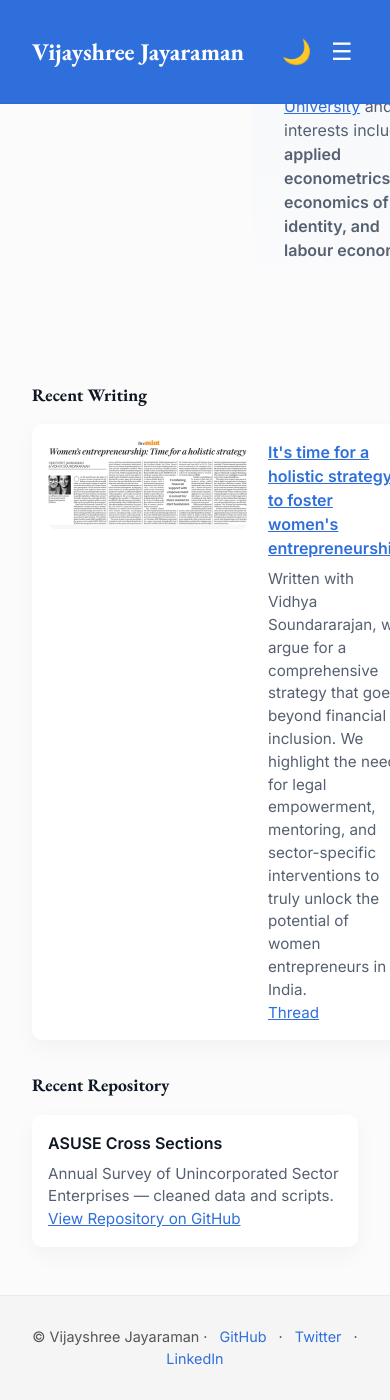
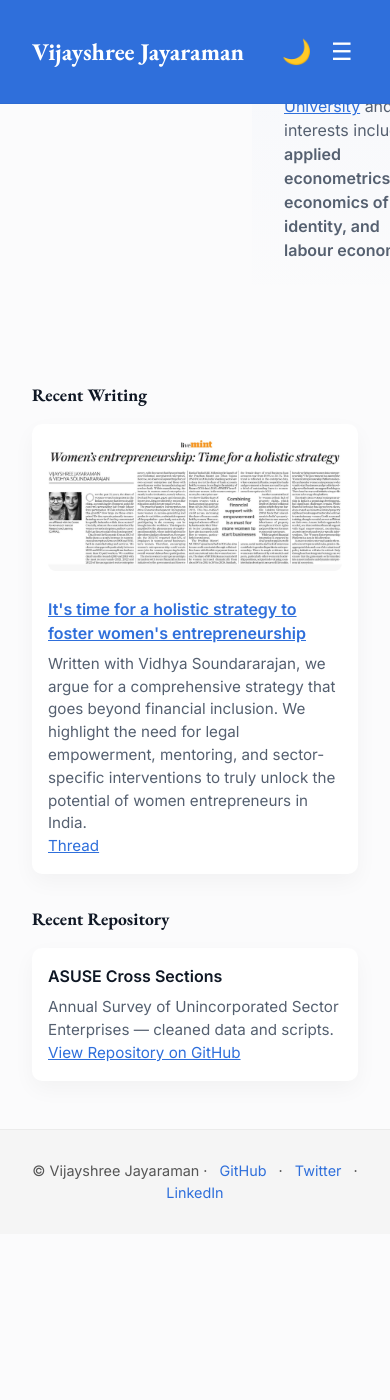
Before and after one commit to vijayshree-jayaraman/vijayshree-jayaraman.github.io, a Jekyll site: the page built from index.md, in a window 390 px wide and 1400 px high, scrolled down 607 px. Built offline with Jekyll 4.4.1, drawn with Linux system fonts in a browser that asks for light colours; after the commit the page ends 1841 px from its top, so only the background shows below that.

Commit message:
Update default.html

```diff
--- a/_layouts/default.html
+++ b/_layouts/default.html
@@ -121,6 +121,23 @@
       margin: 0 0.5rem;
     }
 
+    /* === MOBILE STACKING FOR ARTICLE CARDS === */
+    @media (max-width: 600px) {
+      article.card {
+        display: flex !important;
+        flex-direction: column !important;
+        max-width: 100% !important;
+      }
+      article.card > div {
+        flex: none !important;
+        min-width: 100% !important;
+      }
+      article.card > div img {
+        max-width: 100% !important;
+        height: auto !important;
+        border-radius: 8px;
+      }
+    }
   </style>
 </head>
 <body data-theme="light">
```
